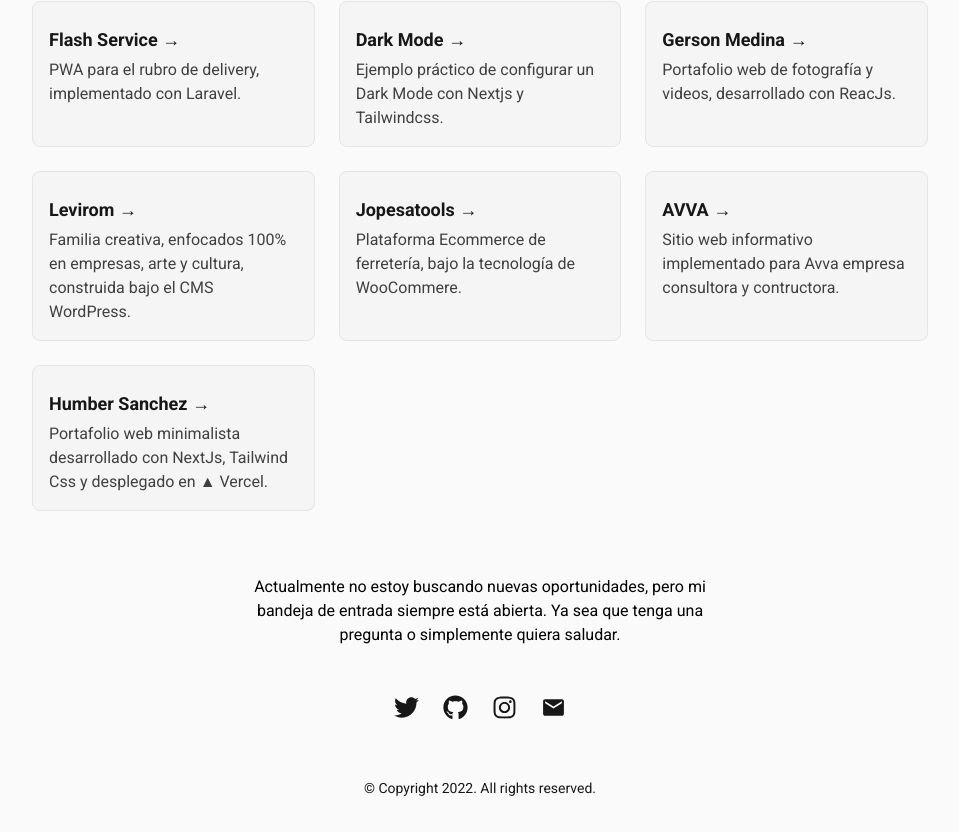
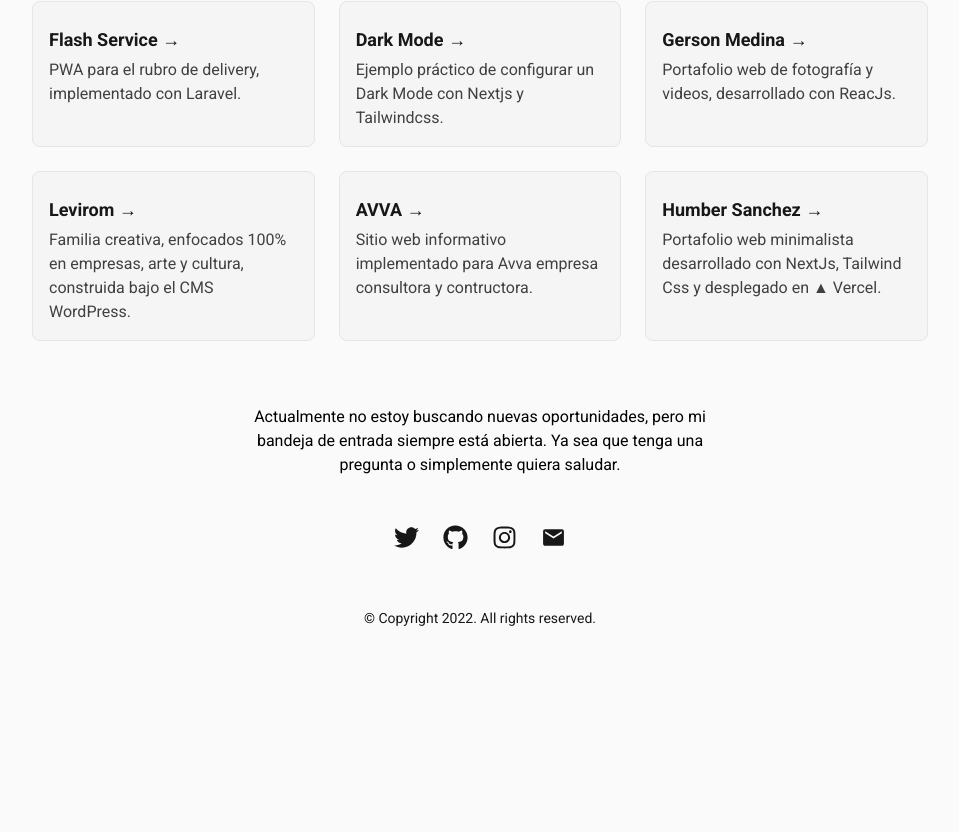
Before and after one commit to humberni/humbersanchez.com, a Next.js app: page / in a window 1280 px wide. Shown: the part 1468-2300 px from the top of the page, without its empty margins (160-1119 px from the left). After the commit the page ends 2130 px from the top, so only its background shows below. Built offline with nearby package versions, Linux system fonts and the light colour scheme.

Commit message:
retiro de jopesatools project

```diff
--- a/components/Projects.tsx
+++ b/components/Projects.tsx
@@ -39,12 +39,6 @@
         description:
             "Familia creativa, enfocados 100% en empresas, arte y cultura, construida bajo el CMS WordPress.",
         href: "https://levirom.pe/",
-    },
-    {
-        title: "Jopesatools",
-        description:
-            "Plataforma Ecommerce de ferretería, bajo la tecnología de WooCommere.",
-        href: "https://jopesatools.com/",
     },
     {
         title: "AVVA",
```
